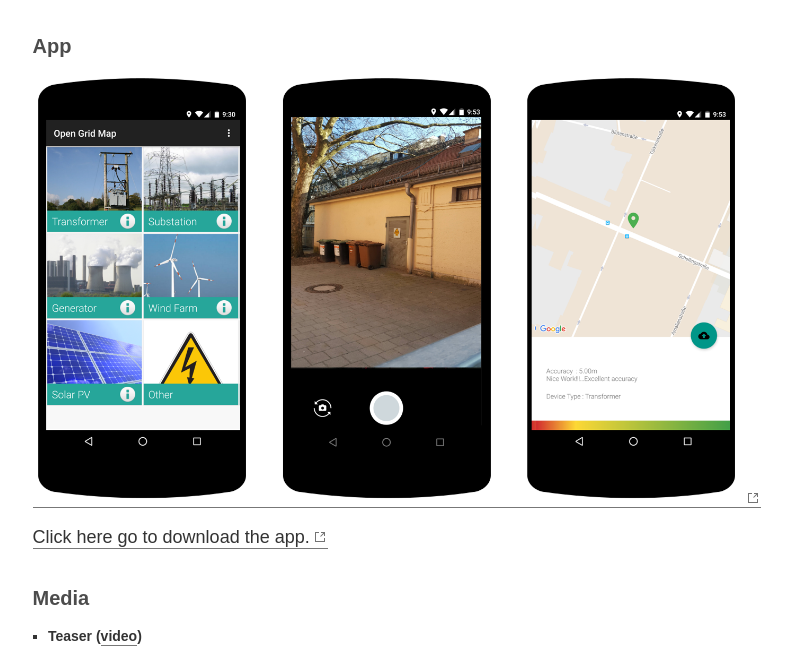
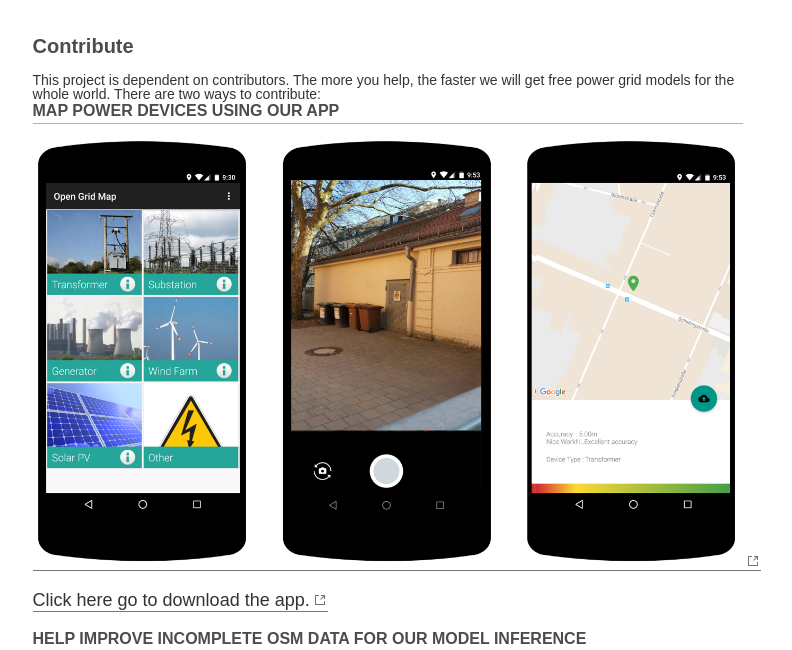
Before and after one commit to meagrivera/OpenGridMap, a Jekyll site: the page built from _pages/home.html, in a window 1280 px wide and 1400 px high, scrolled down 1660 px. Shown: the part 225-875 px from the top of the window, without its empty margins (199-991 px from the left). Built offline with Jekyll 4.4.1, drawn with Linux system fonts in a browser that asks for light colours.

Commit message:
added tutorial to contribute

```diff
--- a/_pages/home.html
+++ b/_pages/home.html
@@ -77,8 +77,9 @@
 <div id="app" class="csc-default">
     <div class="content-box-wrap">
         <div class="row">
-            <h2>App</h2>
-
+            <h2>Contribute</h2>
+		This project is dependent on contributors. The more you help, the faster we will get free power grid models for the whole world. There are two ways to contribute:
+	<h3>Map power devices using our App</h3>
             <p>
                 <a href="https://play.google.com/store/apps/details?id=tanuj.opengridmap" target="_blank"><img src="Images/app_mock.png"></a>
             </p>
@@ -87,6 +88,9 @@
                 <p class="bodytext">
                     <a class="large-link" href="https://play.google.com/store/apps/details?id=tanuj.opengridmap" target="_blank">Click here go to download the app.</a>
                 </p>
+	<h3> Help improve incomplete OSM data for our model inference</h3>
+		<p><iframe width="560" height="315" src="https://youtu.be/5gCfSNM9YyU" frameborder="0" allowfullscreen></iframe>
+		</p>
             </div>
         </div>
     </div>
```
